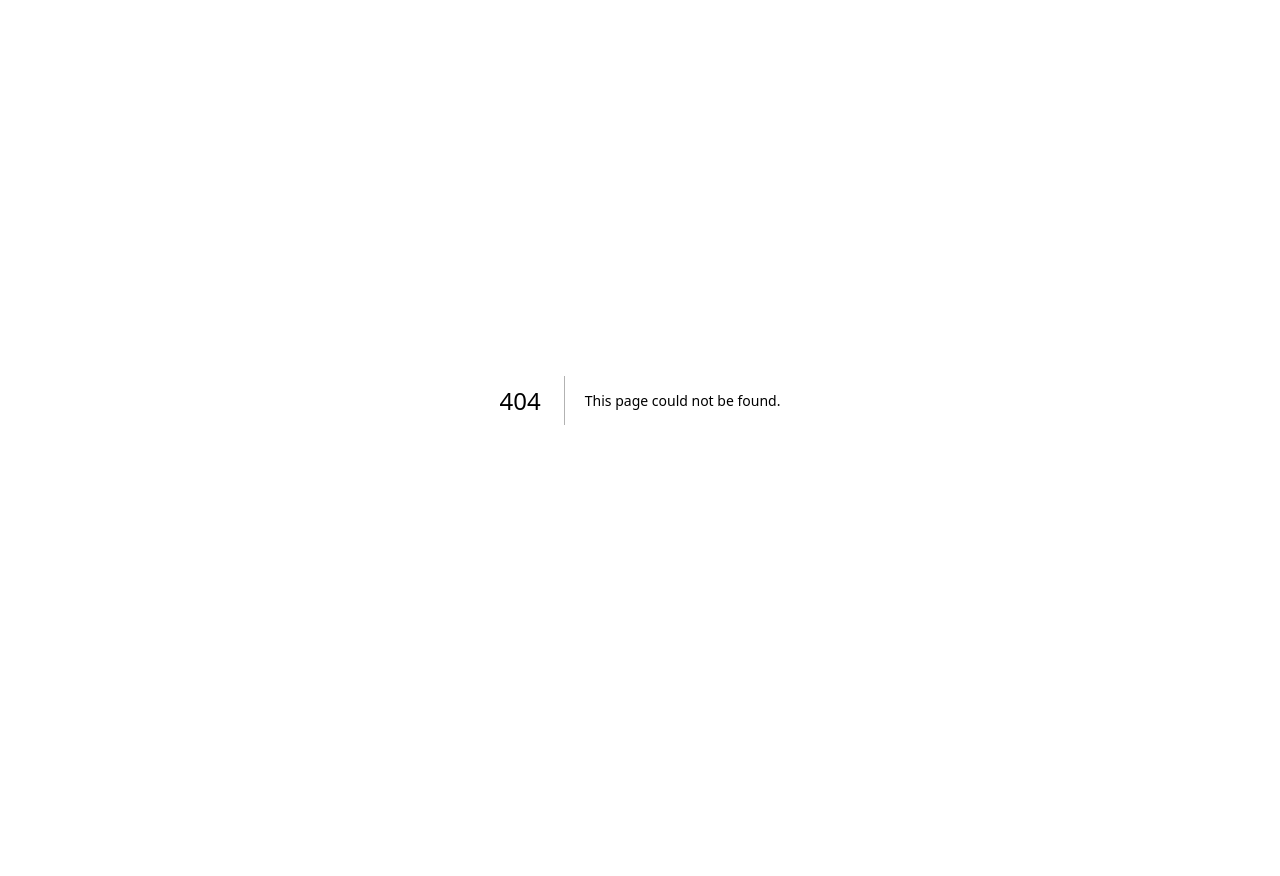
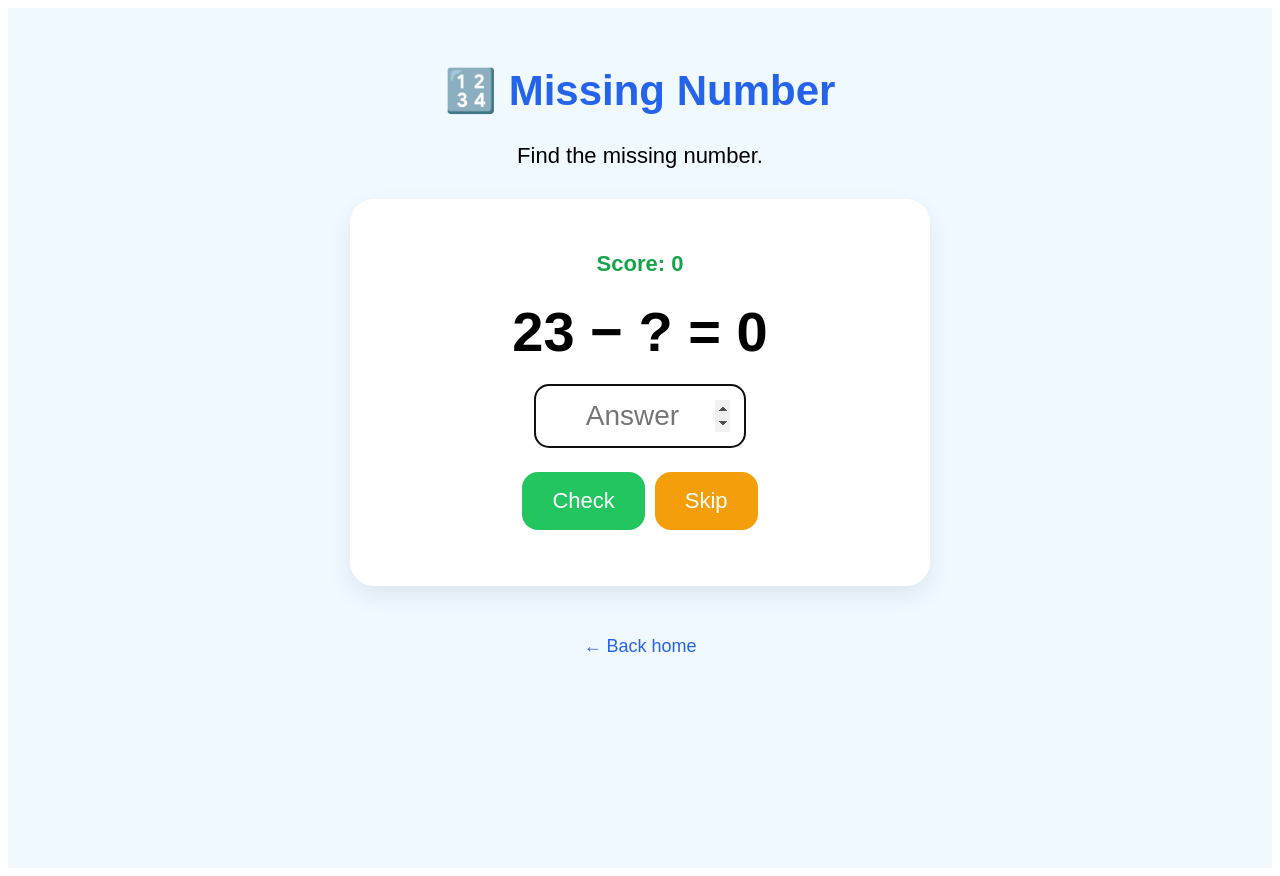
Before and after one commit to ossthun/kids, a Next.js app: page /number in a window 1280 px wide. Before the commit this address had no page. Before the commit the page ends 800 px from the top, so only its background shows below. Built offline with nearby package versions, Linux system fonts and the light colour scheme.

Commit message:
Add NumberPage component for missing number game

```diff
--- /dev/null
+++ b/pages/number.js
@@ -0,0 +1,194 @@
+import { useState, useRef, useEffect } from "react";
+import { getLanguage, translations } from "../translations";
+
+function randomNumber(max) {
+  return Math.floor(Math.random() * max) + 1;
+}
+
+function createQuestion() {
+  const type = Math.random();
+
+  if (type < 0.4) {
+    const a = randomNumber(20);
+    const missing = randomNumber(20);
+    return {
+      text: `${a} + ? = ${a + missing}`,
+      answer: missing
+    };
+  }
+
+  if (type < 0.8) {
+    const result = randomNumber(30);
+    const missing = randomNumber(result);
+    return {
+      text: `${result} − ? = ${result - missing}`,
+      answer: missing
+    };
+  }
+
+  const a = randomNumber(10);
+  const missing = randomNumber(10);
+
+  return {
+    text: `${a} × ? = ${a * missing}`,
+    answer: missing
+  };
+}
+
+export default function NumberPage() {
+  const [language, setLanguage] = useState("en");
+  const [question, setQuestion] = useState(createQuestion());
+  const [answer, setAnswer] = useState("");
+  const [message, setMessage] = useState("");
+  const [score, setScore] = useState(0);
+
+  const inputRef = useRef(null);
+
+  useEffect(() => {
+    setLanguage(getLanguage());
+  }, []);
+
+  useEffect(() => {
+    inputRef.current?.focus();
+  }, [question]);
+
+  const t = translations[language];
+
+  const nextQuestion = () => {
+    setQuestion(createQuestion());
+    setAnswer("");
+  };
+
+  const checkAnswer = () => {
+    if (Number(answer) === question.answer) {
+      setMessage(t.correct);
+      setScore((prev) => prev + 1);
+      nextQuestion();
+    } else {
+      setMessage(t.tryAgain);
+      inputRef.current?.focus();
+    }
+  };
+
+  return (
+    <main style={styles.page}>
+      <h1 style={styles.title}>🔢 Missing Number</h1>
+
+      <p style={styles.subtitle}>
+        Find the missing number.
+      </p>
+
+      <div style={styles.card}>
+        <p style={styles.score}>{t.score}: {score}</p>
+
+        <p style={styles.question}>
+          {question.text}
+        </p>
+
+        <input
+          ref={inputRef}
+          value={answer}
+          onChange={(e) => setAnswer(e.target.value)}
+          onKeyDown={(e) => {
+            if (e.key === "Enter") checkAnswer();
+          }}
+          type="number"
+          placeholder={t.answer}
+          style={styles.input}
+        />
+
+        <br />
+
+        <button onClick={checkAnswer} style={styles.checkButton}>
+          {t.check}
+        </button>
+
+        <button onClick={nextQuestion} style={styles.skipButton}>
+          {t.skip}
+        </button>
+
+        <p style={styles.message}>{message}</p>
+      </div>
+
+      <a href="/" style={styles.backLink}>
+        {t.backHome}
+      </a>
+    </main>
+  );
+}
+
+const styles = {
+  page: {
+    minHeight: "100vh",
+    background: "#f0f9ff",
+    padding: "30px",
+    textAlign: "center",
+    fontFamily: "Arial, sans-serif"
+  },
+  title: {
+    fontSize: "42px",
+    color: "#2563eb"
+  },
+  subtitle: {
+    fontSize: "22px"
+  },
+  card: {
+    maxWidth: "520px",
+    margin: "30px auto",
+    background: "white",
+    borderRadius: "24px",
+    padding: "30px",
+    boxShadow: "0 10px 25px rgba(0,0,0,0.08)"
+  },
+  score: {
+    fontSize: "22px",
+    fontWeight: "bold",
+    color: "#16a34a"
+  },
+  question: {
+    fontSize: "56px",
+    fontWeight: "bold",
+    margin: "20px 0"
+  },
+  input: {
+    width: "180px",
+    padding: "14px",
+    fontSize: "28px",
+    textAlign: "center",
+    borderRadius: "14px",
+    border: "2px solid #93c5fd"
+  },
+  checkButton: {
+    marginTop: "24px",
+    marginRight: "10px",
+    padding: "16px 30px",
+    background: "#22c55e",
+    color: "white",
+    border: "none",
+    borderRadius: "16px",
+    fontSize: "22px",
+    cursor: "pointer"
+  },
+  skipButton: {
+    marginTop: "24px",
+    padding: "16px 30px",
+    background: "#f59e0b",
+    color: "white",
+    border: "none",
+    borderRadius: "16px",
+    fontSize: "22px",
+    cursor: "pointer"
+  },
+  message: {
+    fontSize: "26px",
+    fontWeight: "bold",
+    marginTop: "24px"
+  },
+  backLink: {
+    display: "inline-block",
+    marginTop: "20px",
+    color: "#2563eb",
+    fontSize: "18px",
+    textDecoration: "none"
+  }
+};
```
